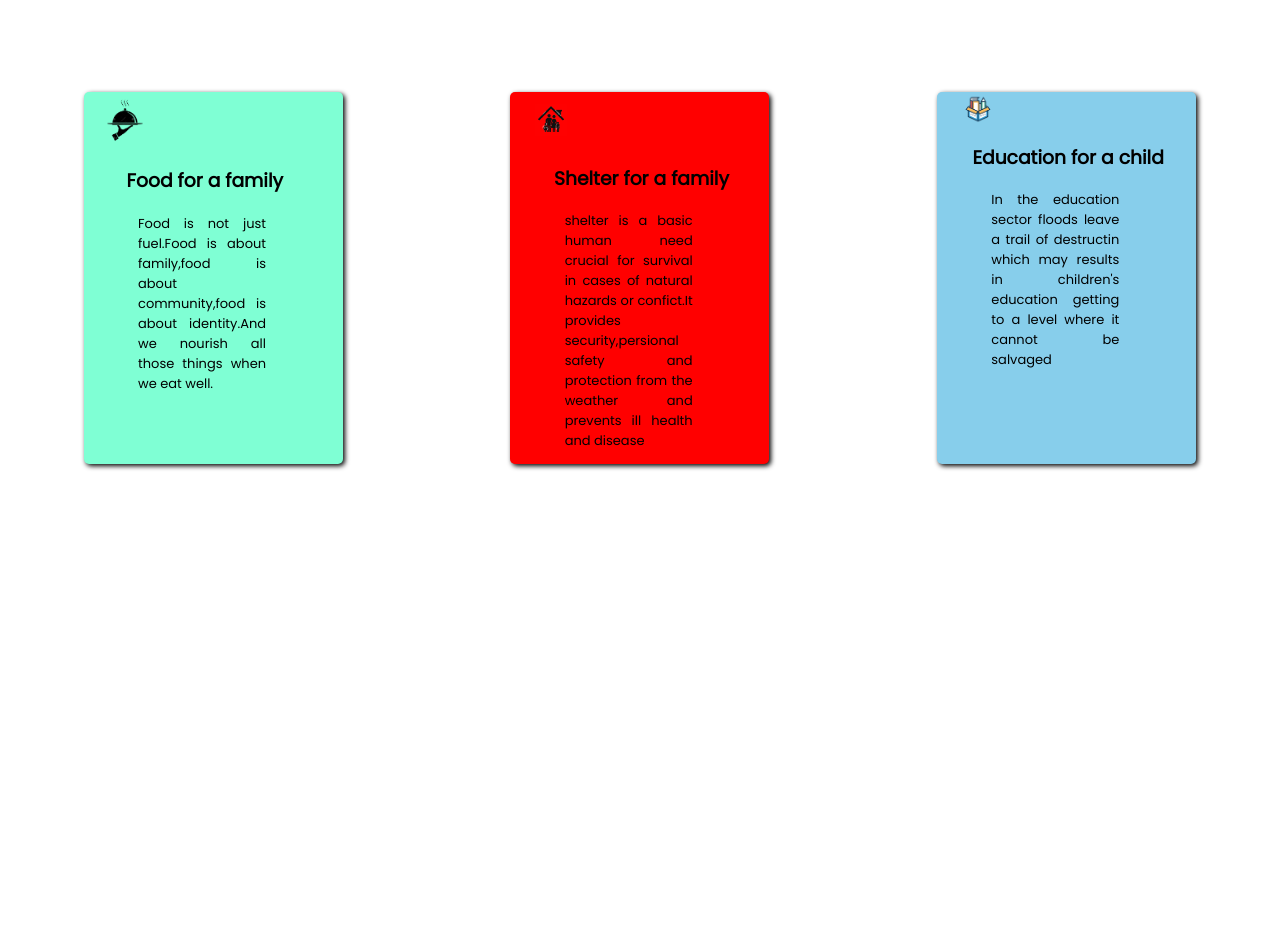
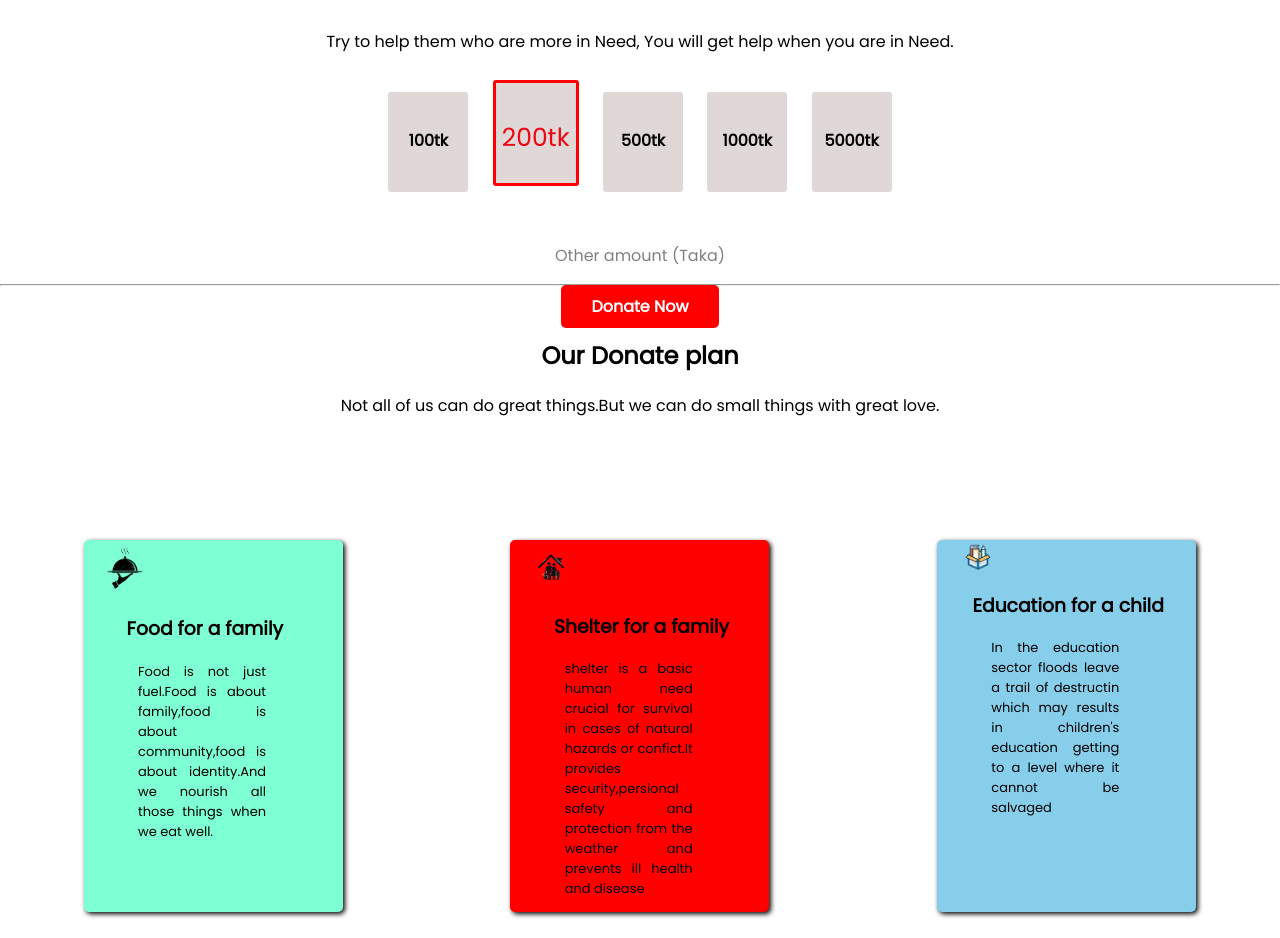
Before and after one commit to foujianajia/donate-time, a plain HTML site: page index.html in a window 1280 px wide. Shown: the part 615-1553 px from the top of the page. Before the commit the page ends 1105 px from the top, so only its background shows below. Drawn offline with Linux system fonts and the light colour scheme.

Commit message:
help-someone

```diff
--- a/index.html
+++ b/index.html
@@ -22,6 +22,46 @@
             <a class="link-button" target="_blank" href="">Donate Now</a>
         </div>
     </section>
+    <section>
+        <div class="donation">
+            <h1>Donate Today</h1>
+            <p>
+                Try to help them who are more in Need,
+                You will get help when you are in Need.
+            </p>
+            <div class="box">
+                <strong>
+                    <p>100tk</p>
+                </strong>
+            </div>
+            <div style="border: 3px solid red" class="box">
+                <p><span style="font-size: 25px ;color:rgb(235, 8, 20);">200tk </span> </p>
+            </div>
+            <div class="box">
+                <strong>
+                    <p> 500tk</p>
+                </strong>
+            </div>
+            <div class="box">
+                <strong>
+                    <p>1000tk</p>
+                </strong>
+            </div>
+            <div class="box">
+                <strong>
+                    <p>5000tk</p>
+                </strong>
+            </div>
+        </div> <br>
+        <p style="color: gray ;">
+            Other amount (Taka) </p>
+        <hr>
+
+        <a class="link-button
+         " target="_blank" href="">Donate Now</a>
+
+    </section>
+
     <section class="third-part">
 
         <div class="space-button">
@@ -30,14 +70,14 @@
         </div>
         <div class="donate-plan">
             <div class="create-box">
-                <img class="icon" src="images/donation17-removebg-preview.png" alt="" style="margin-right: 180px">
+                <img src="images/donation17-removebg-preview.png" alt="" style="margin-right: 180px">
                 <h3 style="margin-right: 20px">Food for a family</h3>
                 <p>Food is not just fuel.Food is about family,food is about community,food is about identity.And we
                     nourish all those things when we eat well. </p>
 
             </div>
             <div class="create-box" style="background-color: red">
-                <img class="icon" src="images/donation.19-removebg.png" alt="" style="margin-right:180px">
+                <img src="images/donation.19-removebg.png" alt="" style="margin-right:180px">
                 <h3>Shelter for a family</h3>
                 <p>shelter is a basic human need crucial for survival in cases of natural hazards or confict.It provides
                     security,persional safety and protection from the weather and prevents ill health and disease</p>
--- a/style.css
+++ b/style.css
@@ -28,6 +28,7 @@ div {
     color: white;
     font-weight: 700;
     border-radius: 5px;
+    border-bottom: 40px;
 
 
 }
@@ -91,3 +92,25 @@ img {
     right: 50%;
     background-position: center;
 }
+
+.box {
+    height: 80px;
+    margin: 10px;
+    width: 80px;
+    text-align: center;
+    display: inline-block;
+    background: rgb(224, 215, 215);
+    padding-top: 20px;
+    border-radius: 3px;
+
+
+}
+
+.box:hover {
+    background: rgb(241, 189, 191);
+    border: 3px solid rgb(219, 193, 193);
+}
+
+section {
+    text-align: center;
+}
```
